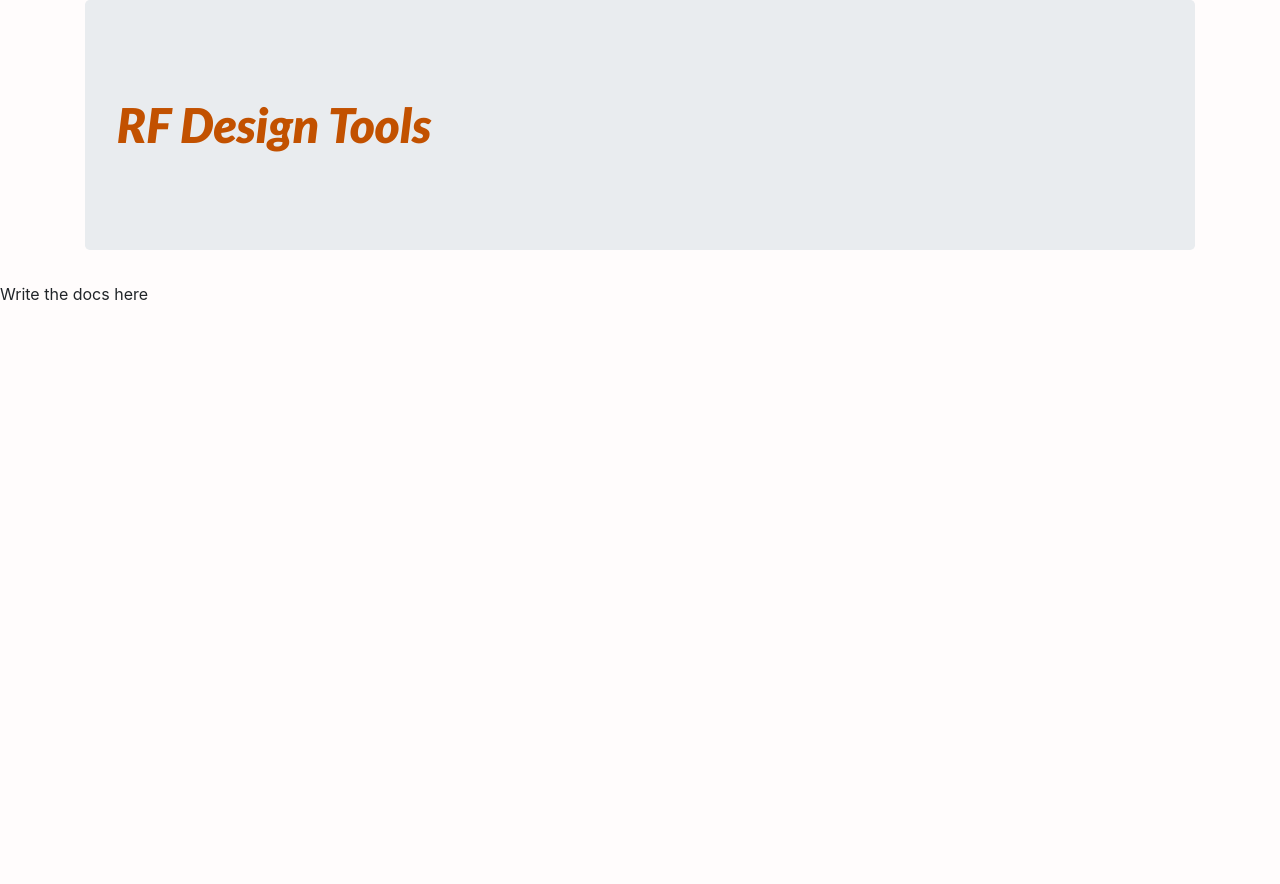
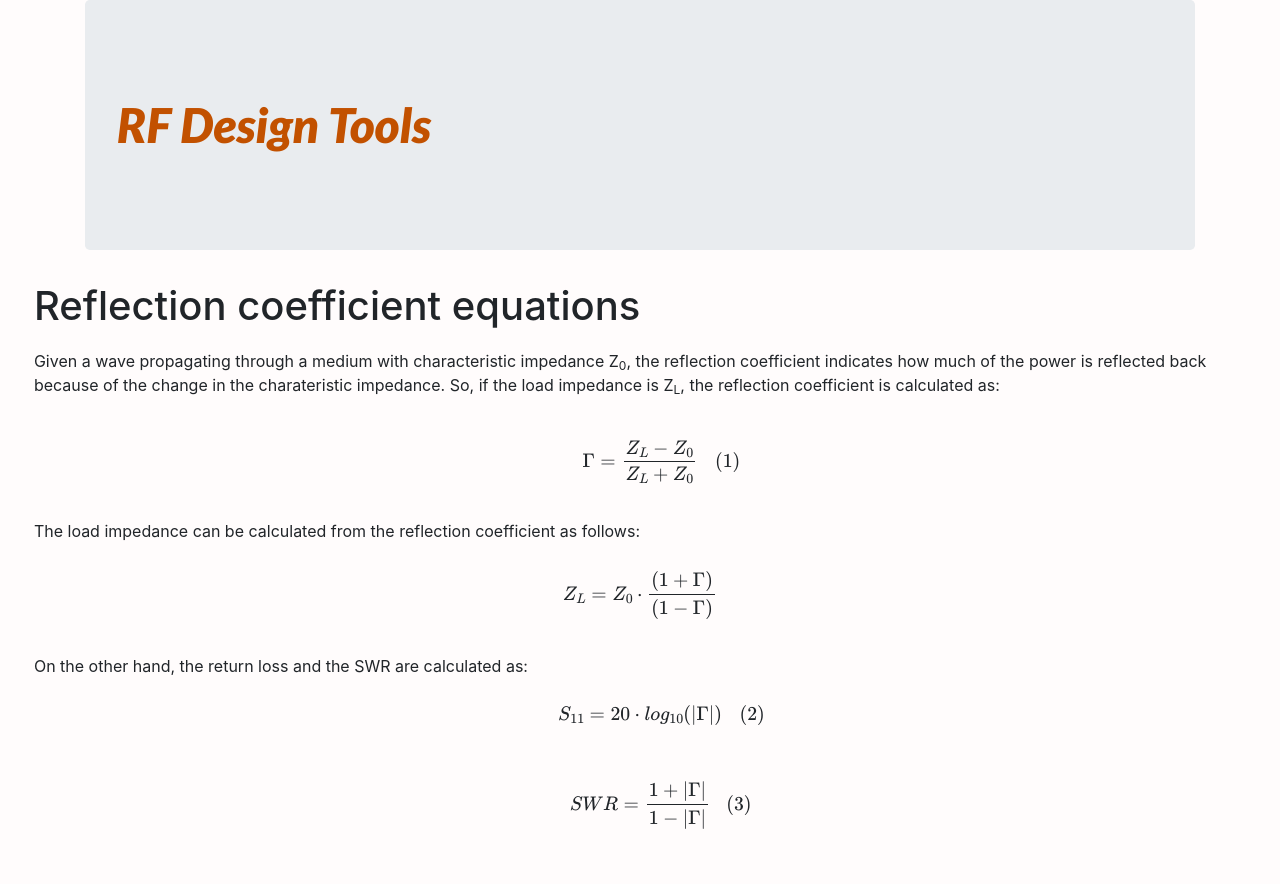
Before and after one commit to andresmmera/rf-design-tools, a Django app: page /tool/rf_power_converter/docs in a window 1280 px wide. Before the commit the page ends 300 px from the top, so only its background shows below. Run offline with Django 3.2, Linux system fonts and the light colour scheme.

Commit message:
Reflection coefficient docs

```diff
--- a/rf_design_tools/catalog/templates/Reflection_Coefficient/docs/reflection_coeff_docs.html
+++ b/rf_design_tools/catalog/templates/Reflection_Coefficient/docs/reflection_coeff_docs.html
@@ -2,6 +2,40 @@
 
 {% block content %}
 
-<p>Write the docs here</p>
+<script src="https://polyfill.io/v3/polyfill.min.js?features=es6"></script>
+<script id="MathJax-script" async src="https://cdn.jsdelivr.net/npm/mathjax@3/es5/tex-mml-chtml.js"></script>
+
+<div class="container-fluid">
+    <h1 style = "margin: 0.5cm 0.5cm 0.5cm;">Reflection coefficient equations</h1>
+
+    <div class= "d-flex flex-row" style = "margin: 0cm 0.5cm 0.2cm;">
+        <p>Given a wave propagating through a medium with characteristic impedance Z<sub>0</sub>, the reflection coefficient indicates how much of the power is reflected back because of the change in the charateristic impedance.
+        So, if the load impedance is Z<sub>L</sub>, the reflection coefficient is calculated as:</p>
+    </div>
+
+    <div class= "d-flex flex-row justify-content-center">
+        <p> $$\Gamma = {Z_L - Z_0 \over Z_L + Z_0} \tag{1}$$</p>
+    </div>
+
+    <div class= "d-flex flex-row" style = "margin: 0cm 0.5cm 0.2cm;">
+        The load impedance can be calculated from the reflection coefficient as follows:
+    </div>
+
+    <div class= "d-flex flex-row justify-content-center">
+        <p> $$Z_L = Z_0 · {(1 + \Gamma) \over (1 - \Gamma)}$$</p>
+    </div>
+
+    <div class= "d-flex flex-row" style = "margin: 0cm 0.5cm 0.2cm;">
+        On the other hand, the return loss and the SWR are calculated as:
+    </div>
+
+    <div class= "d-flex flex-row justify-content-center">
+        <p> $$S_{11} = {20 · log_{10}(\vert \Gamma \vert)} \tag{2}$$</p>
+    </div>
+
+    <div class= "d-flex flex-row justify-content-center">
+        <p> $$SWR = {1+ \vert \Gamma| \over 1 - \vert \Gamma \vert} \tag{3}$$</p>
+    </div>
+  </div>
 
 {% endblock %}
```
Also changed, not shown: rf_design_tools/catalog/templates/tools_catalog.html (+12 -61 lines).
